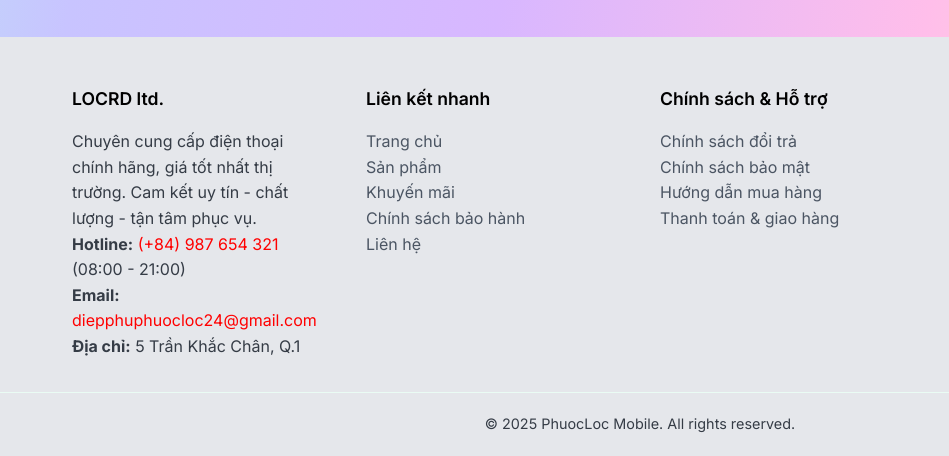
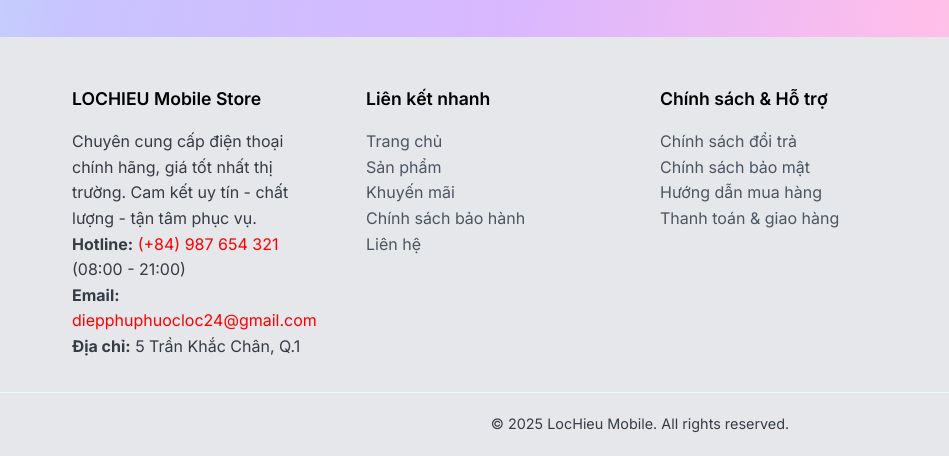
Before and after one commit to diepphuphuocloc24/Cybersoft_BC90-Mobile_Phone_Store__Group_11-Loc-Hieu, a plain HTML site: page index.html in a window 1280 px wide. Shown: the part 2037-2493 px from the top of the page, 0-949 px from the left. Drawn offline with nearby package versions, Linux system fonts and the light colour scheme; a web font is replaced by a local one.

Commit message:
Loc update HTML

```diff
--- a/index.html
+++ b/index.html
@@ -4,7 +4,7 @@
 <head>
     <meta charset="UTF-8">
     <meta name="viewport" content="width=device-width, initial-scale=1.0">
-    <title>BT LOCRD</title>
+    <title>LOCHIEU</title>
     <meta name="description" content="This is Home for Solid Pro">
     <link rel="icon" href="./img/favicon.ico" type="image/x-icon" sizes="16x16">
     <meta name="next-size-adjust">
@@ -48,7 +48,7 @@
     <!-- HEADER -->
     <header class="header">
         <div class="header-content container">
-            <a href="#" class="logo">LOCRD</a>
+            <a href="#" class="logo">LOCHIEU</a>
 
             <div class="search_Bar">
                 <input type="text" placeholder="Nhập từ khóa tìm kiếm...">
@@ -235,7 +235,7 @@
         <div class="footer-content container">
             <!-- Cột 1: Giới thiệu -->
             <div class="footer-section about">
-                <h3>LOCRD ltd.</h3>
+                <h3>LOCHIEU Mobile Store</h3>
                 <p>Chuyên cung cấp điện thoại chính hãng, giá tốt nhất thị trường.
                     Cam kết uy tín - chất lượng - tận tâm phục vụ.</p>
                 <p><b>Hotline:</b> <a href="tel:+84987654321" style="color: red; text-decoration: none;">(+84) 987 654
@@ -282,7 +282,7 @@
         </div>
 
         <div class="footer-bottom">
-            <p>© 2025 PhuocLoc Mobile. All rights reserved.</p>
+            <p>© 2025 LocHieu Mobile. All rights reserved.</p>
         </div>
     </footer>
 
```
